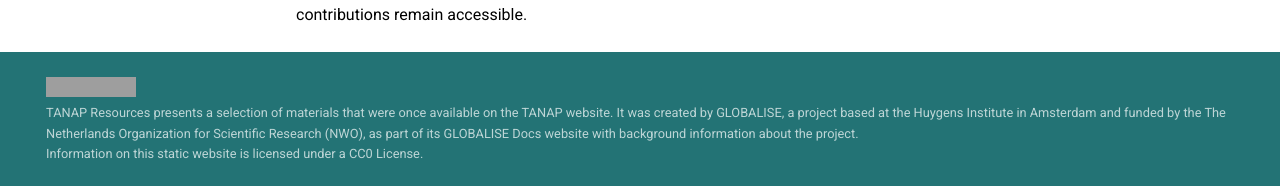
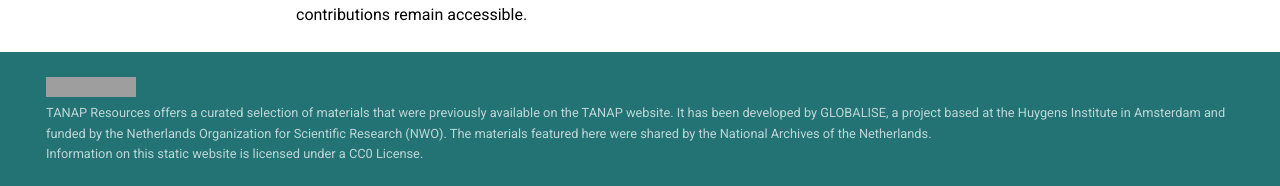
Before and after one commit to globalise-huygens/tanap.docs.globalise.huygens.knaw.nl, an MkDocs documentation site: the page built from docs/index.md, in a window 1280 px wide and 1254 px high. Shown: the part 1065-1251 px from the top of the window. Built offline with MkDocs 1.6.1 and Material for MkDocs 9.7.7, drawn with Linux system fonts in a browser that asks for light colours; comment, search, counter and statistics services are not loaded; grey boxes are pictures that could not be loaded.

Commit message:
Update footer text

```diff
--- a/mkdocs.yml
+++ b/mkdocs.yml
@@ -43,9 +43,9 @@
 copyright: <p>
   <a rel="license" href="https://creativecommons.org/publicdomain/zero/1.0/"><img alt="Creative Commons License"
   style="border-width:0" src="https://licensebuttons.net/i/l/by-sa/transparent/ff/ff/ff/88x31.png" /></a><br/>
-  <span xmlns:dct="http://purl.org/dc/terms/" property="dct:title">TANAP Resources</span> presents a selection of materials that were once available on the TANAP website. It was created by <a
+  <span xmlns:dct="http://purl.org/dc/terms/" property="dct:title">TANAP Resources</span> offers a curated selection of materials that were previously available on the TANAP website. It has been developed by <a
   xmlns:cc="http://creativecommons.org/ns#" href="https://globalise.huygens.knaw.nl/" property="cc:attributionName"
-  rel="cc:attributionURL">GLOBALISE</a>, a project based at the <a href="https://www.huygens.knaw.nl/">Huygens Institute</a> in Amsterdam and funded by the <a href="https://www.nwo.nl/en">The Netherlands Organization for Scientific Research (NWO)</a>, as part of its <a href="https://docs.globalise.huygens.knaw.nl/">GLOBALISE Docs</a> website with background information about the project.
+  rel="cc:attributionURL">GLOBALISE</a>, a project based at the <a href="https://www.huygens.knaw.nl/">Huygens Institute</a> in Amsterdam and funded by the <a href="https://www.nwo.nl/en">Netherlands Organization for Scientific Research (NWO)</a>. The materials featured here were shared by the <a href="https://www.nationaalarchief.nl/">National Archives of the Netherlands</a>.
   <br>
   Information on this static website is licensed under a <a rel="license"
   href="https://creativecommons.org/publicdomain/zero/1.0/">CC0 License</a>.
```
